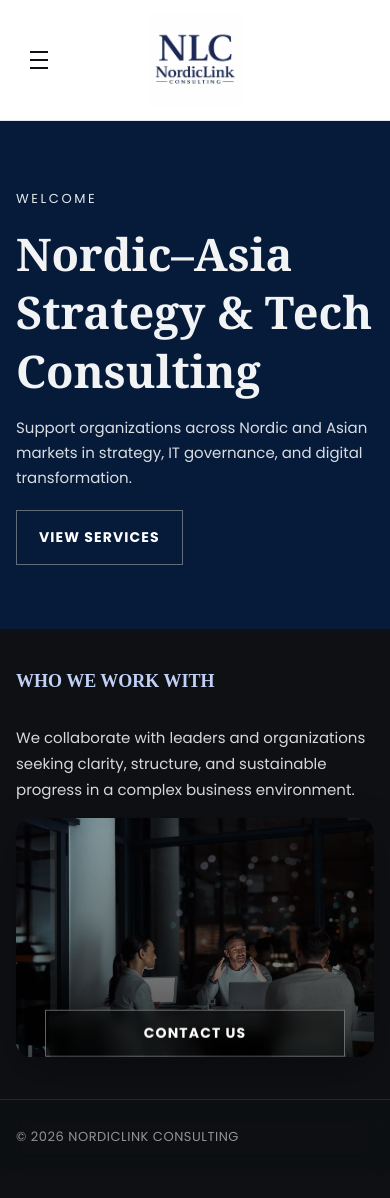
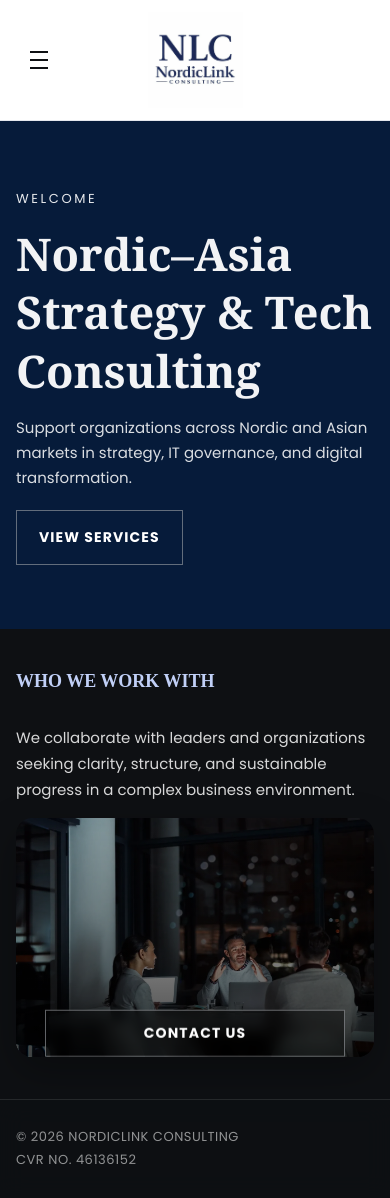
Before and after one commit to jeanalbertsen-svg/nordiclink-site, a React (Vite) app: page / in a window 390 px wide. Before the commit the page ends 1175 px from the top, so only its background shows below. Built offline with nearby package versions, Linux system fonts and the light colour scheme; the HTML template or start-up script is replaced by a standard one; a web font is replaced by a local one.

Commit message:
Fix header/mobile dropdown + styles

```diff
--- a/src/components/Footer.jsx
+++ b/src/components/Footer.jsx
@@ -8,6 +8,7 @@ export default function Footer() {
       <div className="container footerInner">
         <div>
           <div className="footerBrand">© {year} NORDICLINK CONSULTING</div>
+          <div className="footerBrand">CVR no. 46136152</div>
         </div>
         </div>
     </footer>
```
